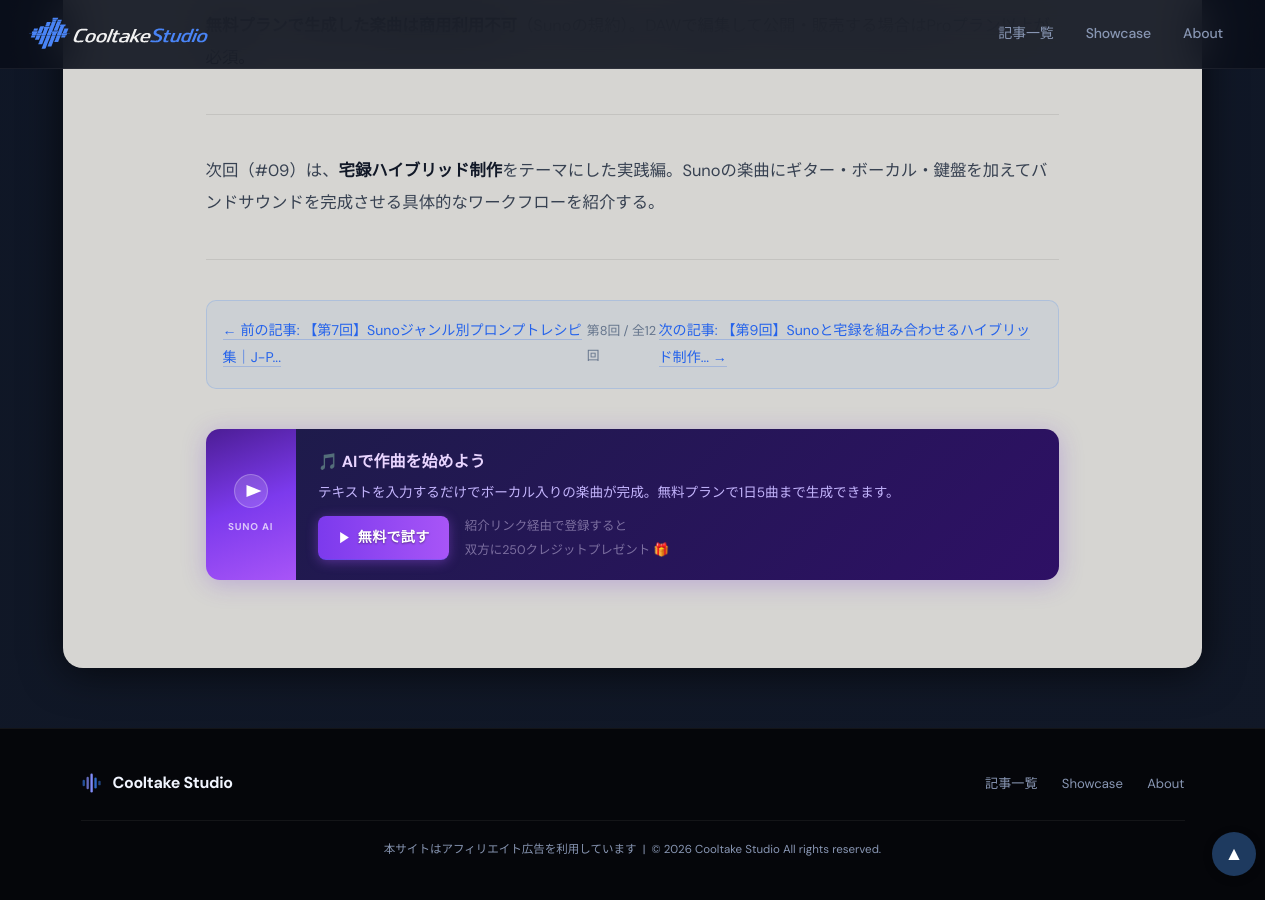
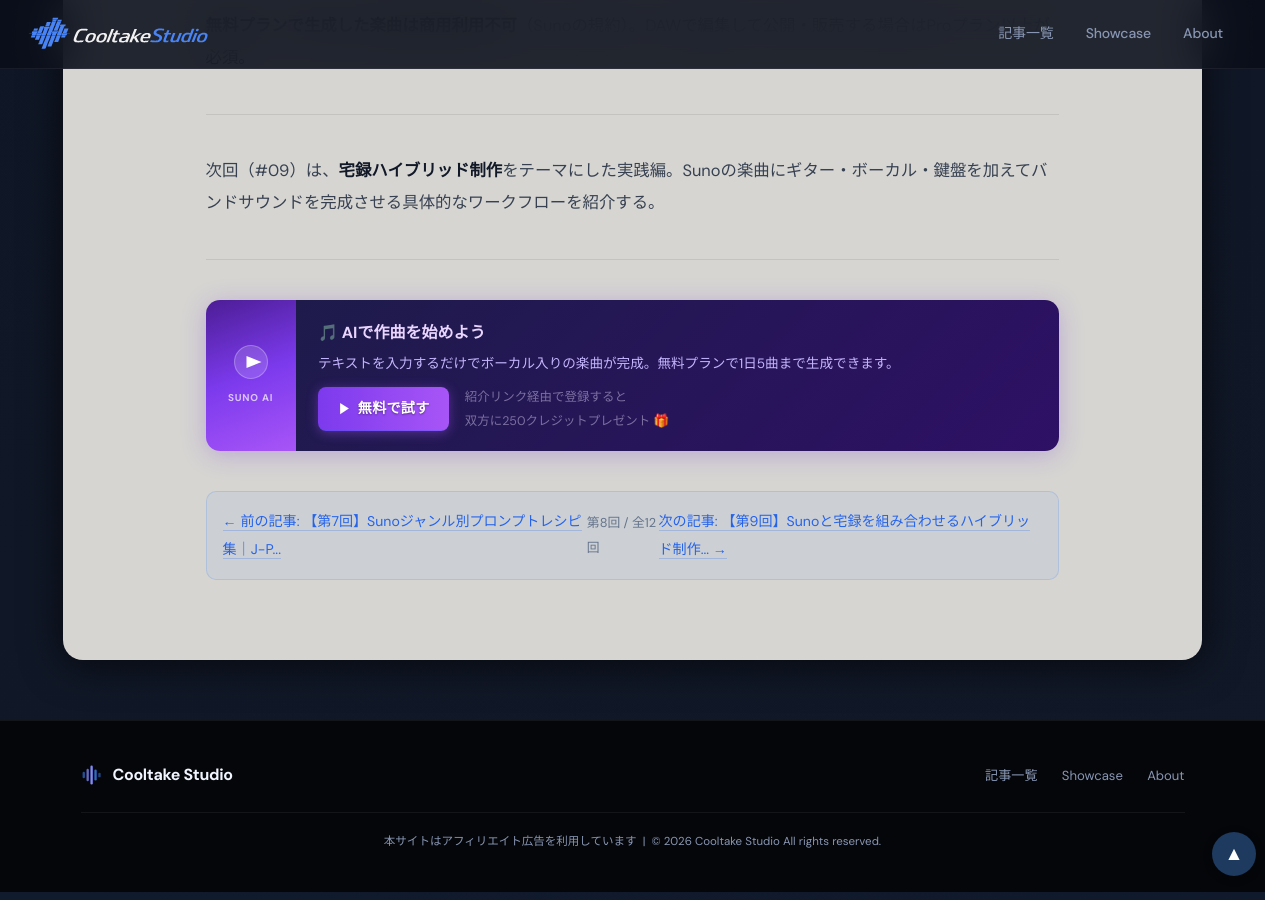
Before and after one commit to cooltake/cooltake.github.io, a Jekyll site: the page built from _posts/2026-06-23-suno-guide-08.md, in a window 1280 px wide and 900 px high, scrolled down 4768 px. Built offline with Jekyll 4.4.1, drawn with Linux system fonts in a browser that asks for light colours; some web fonts are replaced.

Commit message:
deploy: Suno guide series update (_posts/2026-06-23-suno-guide-08.md)

```diff
--- a/_posts/2026-06-23-suno-guide-08.md
+++ b/_posts/2026-06-23-suno-guide-08.md
@@ -143,6 +143,6 @@ Sunoの楽曲はテンポが完全に一定でないことがある（特に生
 
 ---
 
+{% include suno-cta.html %}
+
 {% include suno-series-nav.html current=8 %}
-
-{% include suno-cta.html %}
```
